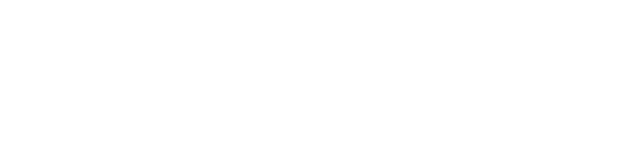
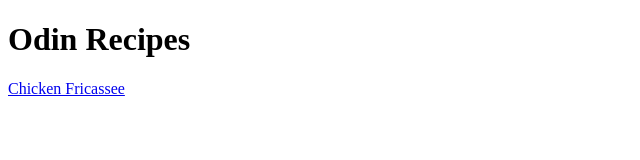
Before and after one commit to shawneeclarida/odin-recipes, a plain HTML site: page index.html in a window 1280 px wide. Shown: the whole page, without its empty margins (0-640 px from the left). Drawn offline with Linux system fonts and the light colour scheme.

Commit message:
Adding recipes/chickenfricassee.html and creating a link in index.html

```diff
--- a/index.html
+++ b/index.html
@@ -2,6 +2,10 @@
 <html lang="en">
    <head>
        <meta charset="utf-8">
-       <title></title>
+       <title>Recipes</title>
    </head>
-   <body></body></html>
+   <body>
+    <h1>Odin Recipes</h1>
+      <p><a href="recipes/chickenfricassee.html">Chicken Fricassee</a></p>
+
+   </body></html>
```
Also changed, not shown: recipes/chickenfricassee.html (added, +11 -0 lines).
